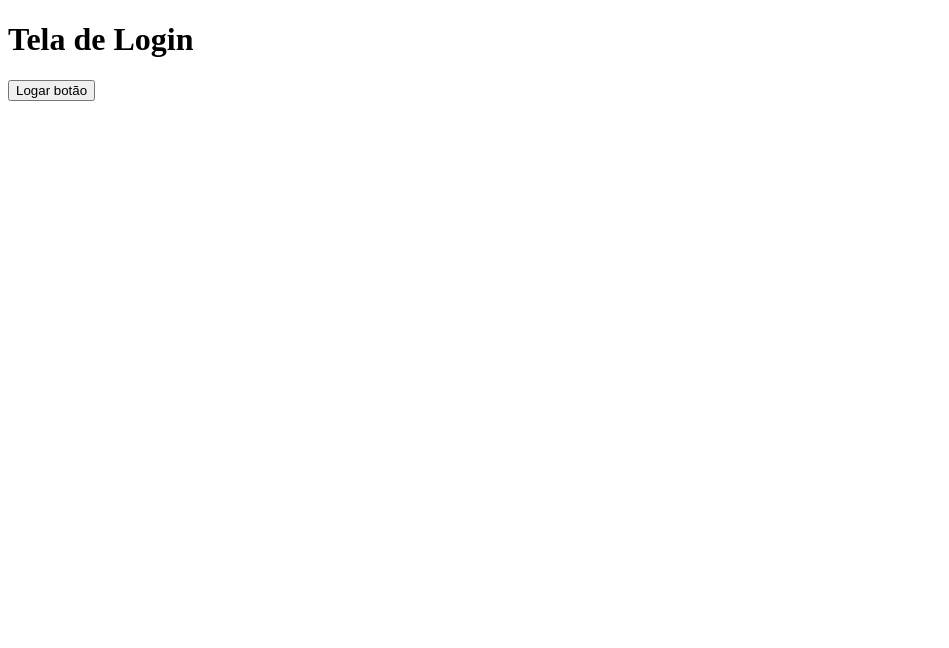
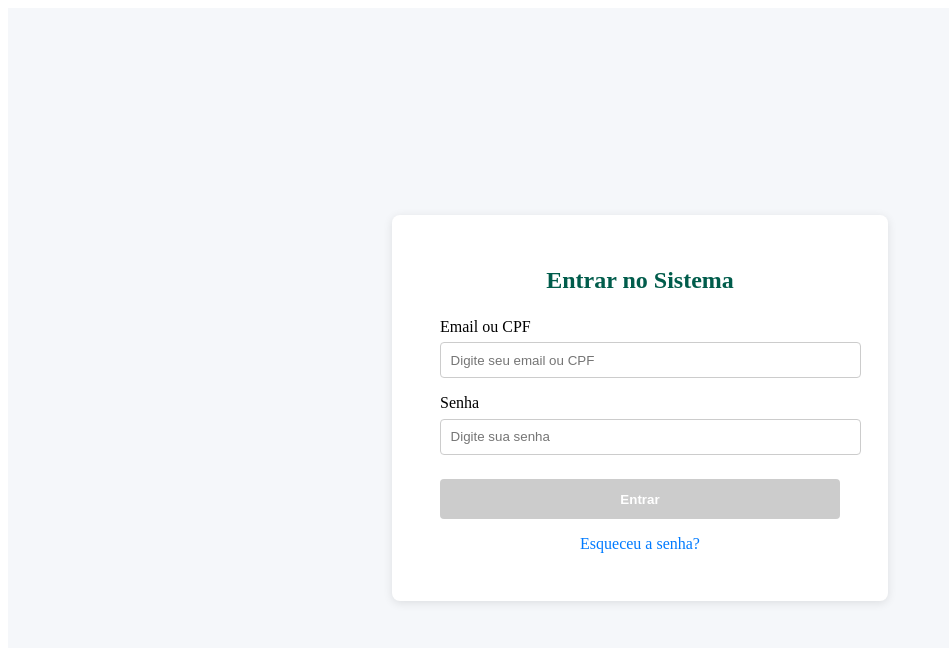
Before and after one commit to VieiraLucasDuarte/Transplante-frontend, an Angular app: page / in a window 1280 px wide. Shown: the top 648 px of the page, without its empty margins (0-949 px from the left). Built offline with nearby package versions, Linux system fonts and the light colour scheme.

Commit message:
Criado tela de login e validação de login e criado tela de menu

```diff
--- a/package.json
+++ b/package.json
@@ -19,6 +19,7 @@
     "@angular/platform-server": "^20.0.0",
     "@angular/router": "^20.0.0",
     "@angular/ssr": "^20.0.0",
+    "@fortawesome/fontawesome-free": "^6.7.2",
     "express": "^5.1.0",
     "rxjs": "~7.8.0",
     "tslib": "^2.3.0",
--- a/src/app/app.routes.ts
+++ b/src/app/app.routes.ts
@@ -1,6 +1,8 @@
 import { Routes } from '@angular/router';
 import { LoginComponent } from './features/login/login-component';
+import { DashboardComponent } from './dashboard-component/dashboard-component';
 
 export const routes: Routes = [
-    { path: '', component: LoginComponent }
+    { path: '', component: LoginComponent },
+    { path: 'dashboard', component: DashboardComponent },
 ];
--- /dev/null
+++ b/src/app/core/interfaces/usuario.interface.ts
@@ -0,0 +1,4 @@
+export interface UsuarioDTO {
+    Email: string;
+    Senha: string;
+}
--- a/src/app/core/login.service.ts
+++ b/src/app/core/login.service.ts
@@ -1,5 +1,6 @@
 import { HttpClient } from "@angular/common/http";
 import { Injectable } from "@angular/core";
+import { UsuarioDTO } from "./interfaces/usuario.interface";
 
 @Injectable({
   providedIn: 'root'
@@ -10,7 +11,8 @@ export class LoginService {
 
     constructor(private http: HttpClient) { }
 
-    validaLogin() {
-        return this.http.post(this.apiURL + 'login', '')
+    validaLogin(usuario: UsuarioDTO) {
+      console.log('Validando login:', usuario);
+        return this.http.post(this.apiURL + 'login', usuario);
     }
 }
--- /dev/null
+++ b/src/app/dashboard-component/dashboard-component.html
@@ -0,0 +1,25 @@
+<header class="header">
+  <div class="brand">OPAAA</div>
+
+  <div class="user-area">
+    <span class="username">Olá, {{ userName }}</span>
+    <button class="logout-btn" (click)="logout()">Sair</button>
+  </div>
+</header>
+
+<main class="menu-container">
+  <a routerLink="/dados-saude" class="card">
+    <i class="fas fa-heartbeat icon"></i>
+    <h3>Inserir Dados de Saúde</h3>
+  </a>
+
+  <a routerLink="/historico" class="card">
+    <i class="fas fa-chart-line icon"></i>
+    <h3>Histórico de Dados</h3>
+  </a>
+
+  <a routerLink="/consultas" class="card">
+    <i class="fas fa-file-medical icon"></i>
+    <h3>Consultas e Receitas</h3>
+  </a>
+</main>
--- /dev/null
+++ b/src/app/dashboard-component/dashboard-component.scss
@@ -0,0 +1,91 @@
+/* ---------- layout geral ---------- */
+:host {
+  display: block;
+  height: 100vh;
+  background: #f5f7fa;
+  font-family: Arial, Helvetica, sans-serif;
+  color: #005c4b;
+  overflow-y: auto;
+  padding-top: 64px;               /* altura do header fixo */
+}
+
+/* ---------- header fixo ---------- */
+.header {
+  position: fixed;
+  top: 0;
+  left: 0;
+  right: 0;
+  height: 64px;
+  background: #005c4b;
+  color: white;
+  display: flex;
+  align-items: center;
+  justify-content: space-between;
+  padding: 0 1.5rem;
+  box-shadow: 0 2px 6px rgba(0, 0, 0, 0.15);
+  z-index: 100;
+}
+
+.brand {
+  font-size: 1.25rem;
+  font-weight: bold;
+}
+
+.user-area {
+  display: flex;
+  align-items: center;
+  gap: 1rem;
+}
+
+.logout-btn {
+  background: white;
+  color: #005c4b;
+  border: none;
+  padding: 0.5rem 1rem;
+  border-radius: 4px;
+  cursor: pointer;
+  font-weight: 600;
+}
+
+.logout-btn:hover {
+  opacity: 0.85;
+}
+
+/* ---------- cards ---------- */
+.menu-container {
+  display: flex;
+  flex-wrap: wrap;
+  justify-content: center;
+  gap: 1.5rem;
+  padding: 2rem 1rem;
+}
+
+.card {
+  flex: 1 1 260px;                /* ocupa 100 % no mobile, ~30 % no desktop */
+  max-width: 320px;
+  background: white;
+  border-radius: 8px;
+  box-shadow: 0 2px 10px rgba(0, 0, 0, 0.1);
+  text-align: center;
+  padding: 2rem 1rem;
+  text-decoration: none;
+  color: #005c4b;
+  transition: transform 0.2s ease, box-shadow 0.2s ease;
+}
+
+.card:hover {
+  transform: translateY(-4px);
+  box-shadow: 0 4px 14px rgba(0, 0, 0, 0.12);
+}
+
+.icon {
+  font-size: 2.5rem;
+  margin-bottom: 1rem;
+}
+
+/* ---------- responsividade ---------- */
+@media (min-width: 768px) {
+  .card {
+    flex: 1 1 calc(33.333% - 1.5rem);
+  }
+}
--- /dev/null
+++ b/src/app/dashboard-component/dashboard-component.ts
@@ -0,0 +1,22 @@
+import { CommonModule } from '@angular/common';
+import { Component } from '@angular/core';
+import { Router, RouterModule } from '@angular/router';
+
+@Component({
+  selector: 'app-dashboard-component',
+  standalone: true,
+  imports: [CommonModule, RouterModule],
+  templateUrl: './dashboard-component.html',
+  styleUrl: './dashboard-component.scss'
+})
+
+export class DashboardComponent {
+  constructor(
+    private router: Router
+  ) {
+}
+  userName = 'Lucas';
+  logout(): void {
+    this.router.navigate(['']);
+  }
+}
--- a/src/app/features/login/login-component.html
+++ b/src/app/features/login/login-component.html
@@ -1,2 +1,17 @@
-<h1>Tela de Login</h1>
-<button (click)="login()">Logar botão</button>
+<div class="login-container">
+  <div class="login-card">
+    <h2>Entrar no Sistema</h2>
+
+    <form (ngSubmit)="onSubmit()" [formGroup]="loginForm">
+      <label for="email">Email ou CPF</label>
+      <input id="email" type="text" formControlName="email" placeholder="Digite seu email ou CPF" />
+
+      <label for="senha">Senha</label>
+      <input id="senha" type="password" formControlName="senha" placeholder="Digite sua senha" />
+
+      <button type="submit" [disabled]="loginForm.invalid">Entrar</button>
+
+      <p class="link">Esqueceu a senha?</p>
+    </form>
+  </div>
+</div>
--- a/src/app/features/login/login-component.scss
+++ b/src/app/features/login/login-component.scss
@@ -0,0 +1,60 @@
+.login-container {
+  display: flex;
+  justify-content: center;
+  align-items: center;
+  height: 100vh;
+  background: #f5f7fa;
+}
+
+.login-card {
+  background: white;
+  padding: 2rem 3rem;
+  border-radius: 8px;
+  box-shadow: 0 2px 10px rgba(0,0,0,0.1);
+  width: 100%;
+  max-width: 400px;
+}
+
+.login-card h2 {
+  margin-bottom: 1.5rem;
+  color: #005c4b;
+  text-align: center;
+}
+
+label {
+  display: block;
+  margin-top: 1rem;
+  font-weight: 500;
+}
+
+input {
+  width: 100%;
+  padding: 0.6rem;
+  margin-top: 0.4rem;
+  border: 1px solid #ccc;
+  border-radius: 4px;
+}
+
+button {
+  margin-top: 1.5rem;
+  width: 100%;
+  padding: 0.8rem;
+  background: #005c4b;
+  color: white;
+  border: none;
+  border-radius: 4px;
+  font-weight: bold;
+  cursor: pointer;
+}
+
+button:disabled {
+  background: #ccc;
+  cursor: not-allowed;
+}
+
+.link {
+  margin-top: 1rem;
+  text-align: center;
+  color: #007bff;
+  cursor: pointer;
+}
--- a/src/app/features/login/login-component.ts
+++ b/src/app/features/login/login-component.ts
@@ -1,26 +1,42 @@
 import { Component, OnInit } from '@angular/core';
 import { LoginService } from '../../core/login.service';
+import { CommonModule } from '@angular/common';
+import { FormBuilder, FormGroup, ReactiveFormsModule, Validators } from '@angular/forms';
+import { Router } from '@angular/router';
+import { Console } from 'console';
 
 @Component({
   selector: 'app-login-component',
-  imports: [],
+  imports: [CommonModule, ReactiveFormsModule],
   templateUrl: './login-component.html',
   styleUrl: './login-component.scss'
 })
 export class LoginComponent implements OnInit {
-
+  loginForm: FormGroup;
   constructor(
-    private serviceLogin: LoginService
-  ) {}
+    private serviceLogin: LoginService,
+    private fb: FormBuilder,
+    private router: Router
+  ) {
+    this.loginForm = this.fb.group({
+      email: ['', [Validators.required]],
+      senha: ['', [Validators.required]]
+    });
+  }
   ngOnInit(): void {
   }
 
-  login() {
-    console.log("vai fazer ");
-    this.serviceLogin.validaLogin().subscribe( x => {
-      console.log(x)
-    });
-    console.log("feitor");
+  onSubmit(): void {
+    if (this.loginForm.valid) {
+      const usuario = this.loginForm.value;
+      this.serviceLogin.validaLogin(usuario).subscribe(x => {
+        if (x == true) {
+          this.router.navigate(['/dashboard']);
+        } else {
+          alert('Usuário ou senha inválidos');
+        }
+      });
+    }
   }
 
 }
```
Also changed, not shown: 1 other file (tests, documents, lock files or other folders).
